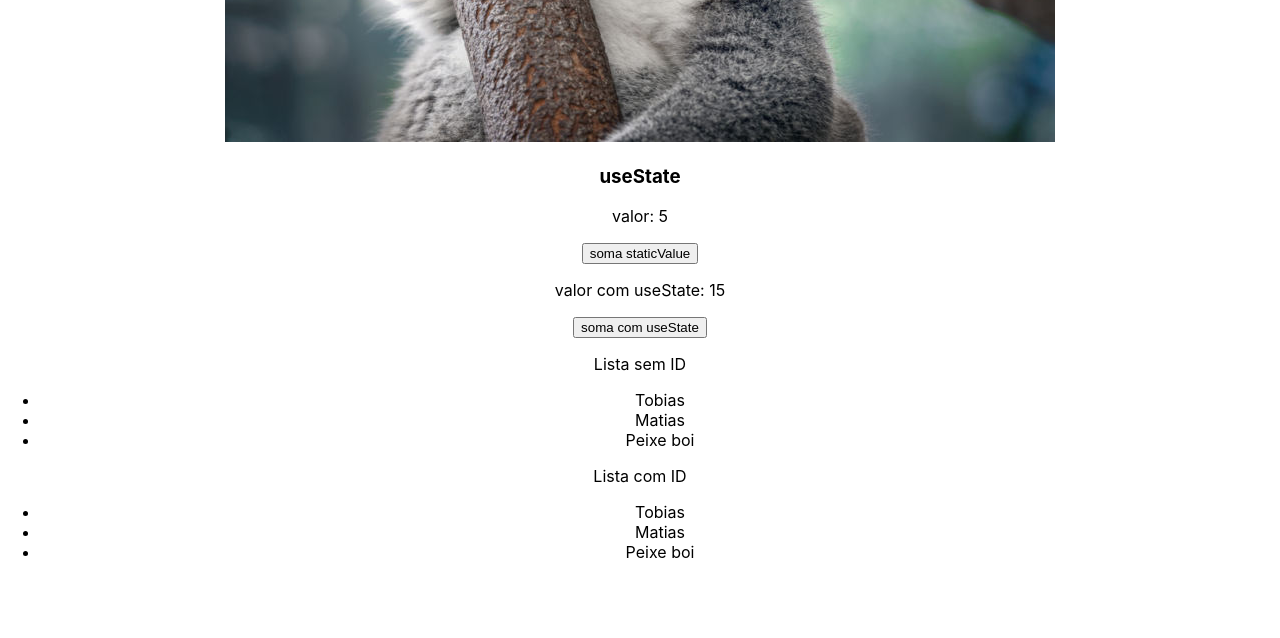
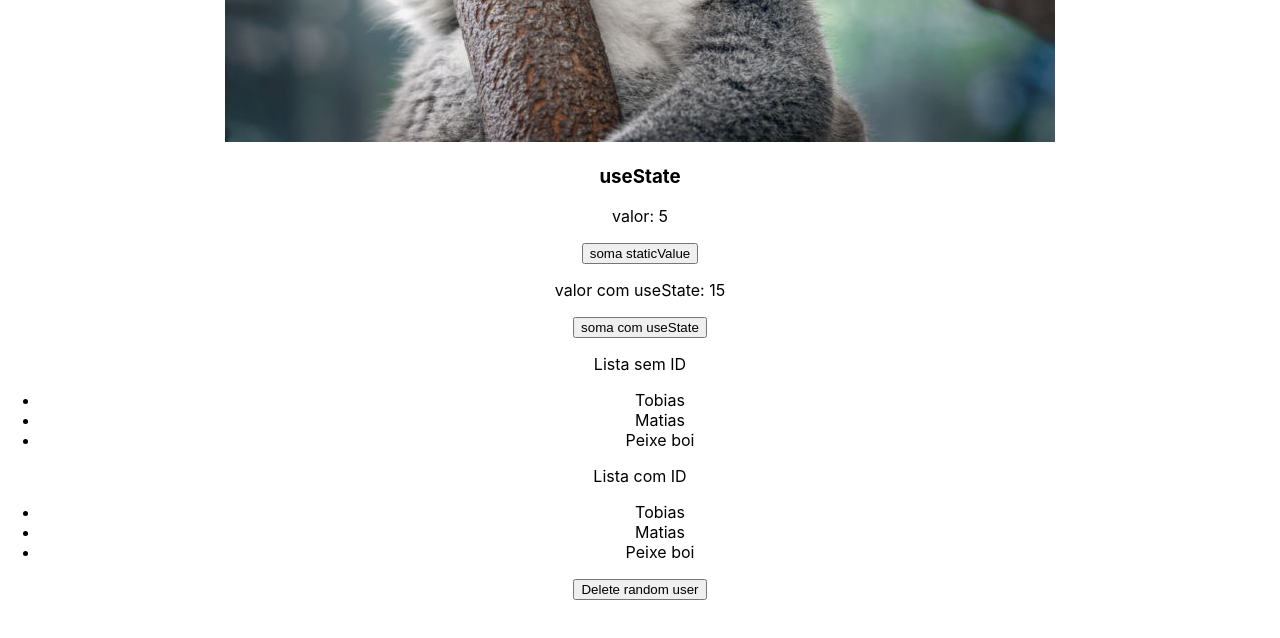
Before and after one commit to WillRadi/react_udemy, a React (Create React App) app in the folder 03_AVANCANDO/avancando/: page / in a window 1280 px wide. Shown: the part 1037-1675 px from the top of the page. Built offline with nearby package versions, Linux system fonts and the light colour scheme.

Commit message:
previous state

```diff
--- a/03_AVANCANDO/avancando/src/components/ListRender.js
+++ b/03_AVANCANDO/avancando/src/components/ListRender.js
@@ -2,11 +2,23 @@
 
 const ListRender = () => {
   const [list] = useState(['Tobias', 'Matias', 'Peixe boi'])
-  const [users] = useState([
+  const [users, setUsers] = useState([
     {id: 1, name: 'Tobias'},
     {id: 2, name: 'Matias'},
     {id: 3, name: 'Peixe boi'}
   ])
+
+  const deleteRandom = () => {
+    const randomNumber = Math.floor(Math.random() * 4)
+    // setUsers((prevUsers) => {
+    //   return prevUsers.filter((userDoPrevUser) => randomNumber !== userDoPrevUser.id)
+    // })
+
+    // Pq consigo usar o previous state sem passar argumento pro set?
+    setUsers(() => {
+      return users.filter((userDoPrevUser) => randomNumber !== userDoPrevUser.id)
+    })
+  }
 
   return (
     <div>
@@ -22,6 +34,7 @@
           <li key={user.id}>{user.name}</li>
         ))}
       </ul>
+      <button onClick={deleteRandom}>Delete random user</button>
     </div>
   )
 }
```
